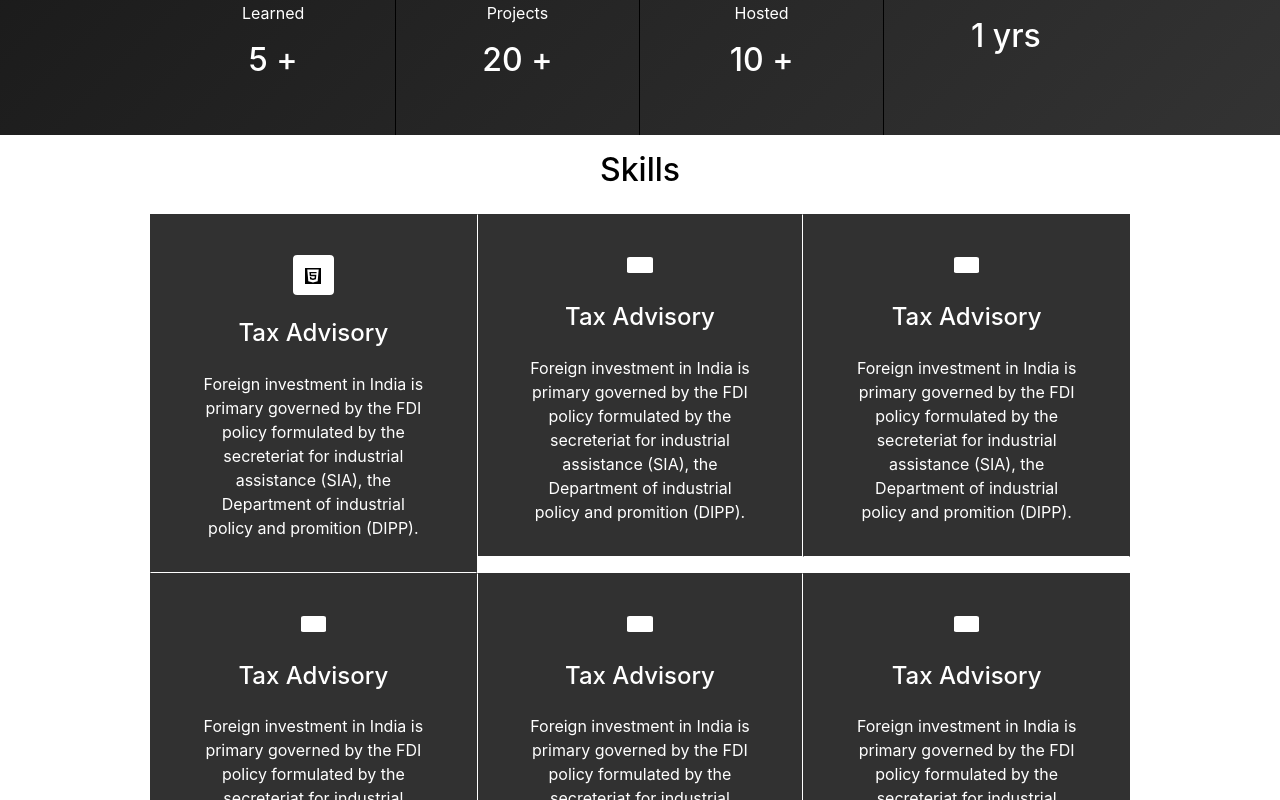
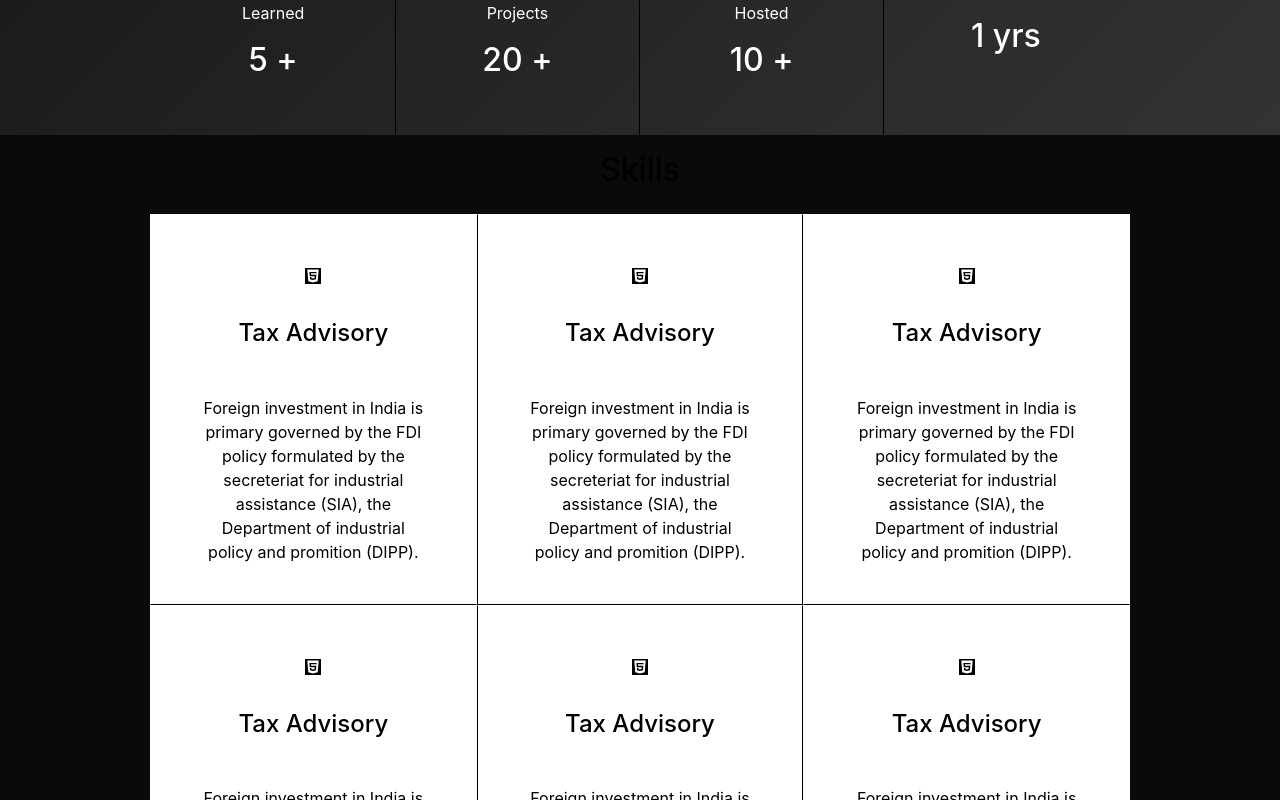
Before and after one commit to Mikasha0/Portfolio, a React (Create React App) app in the folder portfolio/: page / in a window 1280 px wide. Shown: the part 540-1340 px from the top of the page. Built offline with nearby package versions, Linux system fonts and the light colour scheme.

Commit message:
changed the background color of skill page

```diff
--- a/portfolio/src/Pages/Skills.js
+++ b/portfolio/src/Pages/Skills.js
@@ -29,7 +29,7 @@ export default function Skills() {
             <div class="card card2">
               <div class="card-body">
                 <div class="icons">
-                  <i class="bi bi-buildings"></i>
+                  <AiFillHtml5 style={{ backgroundColor: "black" }} />
                 </div>
                 <h4>Tax Advisory</h4>
                 <p>
@@ -45,7 +45,7 @@ export default function Skills() {
             <div class="card">
               <div class="card-body">
                 <div class="icons">
-                  <i class="bi bi-buildings"></i>
+                  <AiFillHtml5 style={{ backgroundColor: "black" }} />
                 </div>
                 <h4>Tax Advisory</h4>
                 <p>
@@ -62,7 +62,7 @@ export default function Skills() {
             <div class="card our-services-border">
               <div class="card-body">
                 <div class="icons">
-                  <i class="bi bi-buildings"></i>
+                  <AiFillHtml5 style={{ backgroundColor: "black" }} />
                 </div>
                 <h4>Tax Advisory</h4>
                 <p>
@@ -78,7 +78,7 @@ export default function Skills() {
             <div class="card card2 our-services-border">
               <div class="card-body">
                 <div class="icons">
-                  <i class="bi bi-buildings"></i>
+                  <AiFillHtml5 style={{ backgroundColor: "black" }} />
                 </div>
                 <h4>Tax Advisory</h4>
                 <p>
@@ -94,7 +94,7 @@ export default function Skills() {
             <div class="card our-services-border">
               <div class="card-body">
                 <div class="icons">
-                  <i class="bi bi-buildings"></i>
+                  <AiFillHtml5 style={{ backgroundColor: "black" }} />
                 </div>
                 <h4>Tax Advisory</h4>
                 <p>
--- a/portfolio/src/index.css
+++ b/portfolio/src/index.css
@@ -18,7 +18,7 @@ h2{
   color:white;
 }
 h4{
-  color: white;
+  color: black;
 }
 p{
   color:white;
@@ -235,11 +235,15 @@ span{
   text-decoration: none;
   margin-left: 0.5rem;
 }
+.our-services{
+  background-color:rgba(0, 0, 0, 0.959);
+  padding-bottom: 1rem;
+}
 .our-services .container{
   padding:0 5rem 0;
 }
 .our-services .container .row .card{
-  border-bottom:1px solid #fff;
+  border-bottom:1px solid black;
   border-top:1px solid transparent;
   border-left: 1px solid transparent;
   border-right: 1px solid transparent;
@@ -247,14 +251,16 @@ span{
   padding-left: 2rem;
   padding-right: 2rem;
   padding-top: 1.5rem;
-  background-color: rgba(0, 0, 0, 0.807);
+  /* background-color: rgba(0, 0, 0, 0.807); */
+  height:100%;
 }
 .our-services .container .row .card2{
-  border-bottom:1px solid #fff;
+  border-bottom:1px solid #000;
   border-top:1px solid transparent;
-  border-left: 1px solid#fff;
-  border-right: 1px solid #fff;
+  border-left: 1px solid#000;
+  border-right: 1px solid #000;
   border-radius: 0%;
+  height: 100%;
 }
 .our-services .container .row .card .icons{
   display: inline-block;
@@ -268,17 +274,22 @@ span{
   padding:1.5rem 0;
   margin-bottom: 0;
 }
+.our-services .container .row .card p{
+  padding:1.5rem 0;
+  margin-bottom: 0;
+  color:black
+}
 .our-services .container .row .our-services-border{
   border-bottom: none;
 }
 @media (width <= 768px) {
   .our-services .container .row .card{
-    border:1px solid #fff;
+    border:1px solid #000;
     border-width: 0 0 1px;
   }
 }
 @media screen and (max-width: 992px) and (min-width: 762px){
   .our-services .container .row .card{
-    border: 1px solid #fff;
+    border: 1px solid #000;
   }
 }
```
